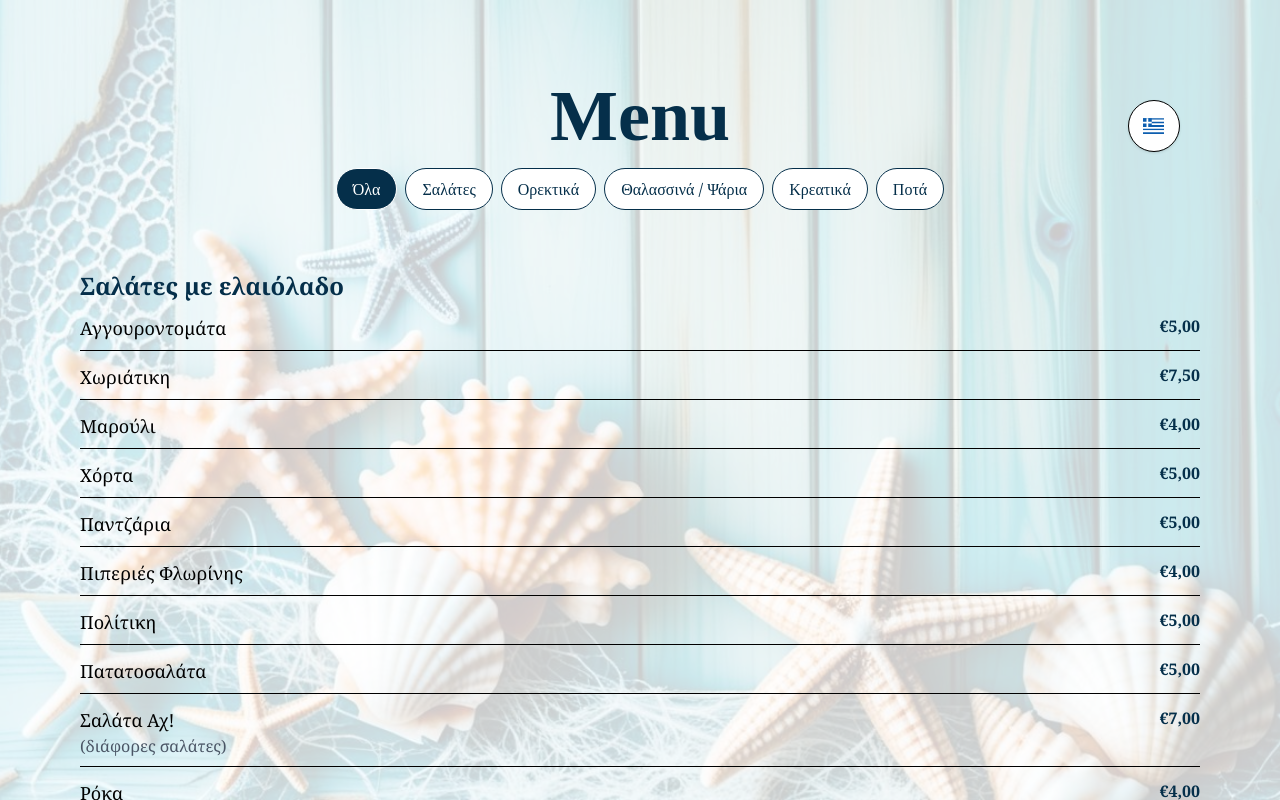
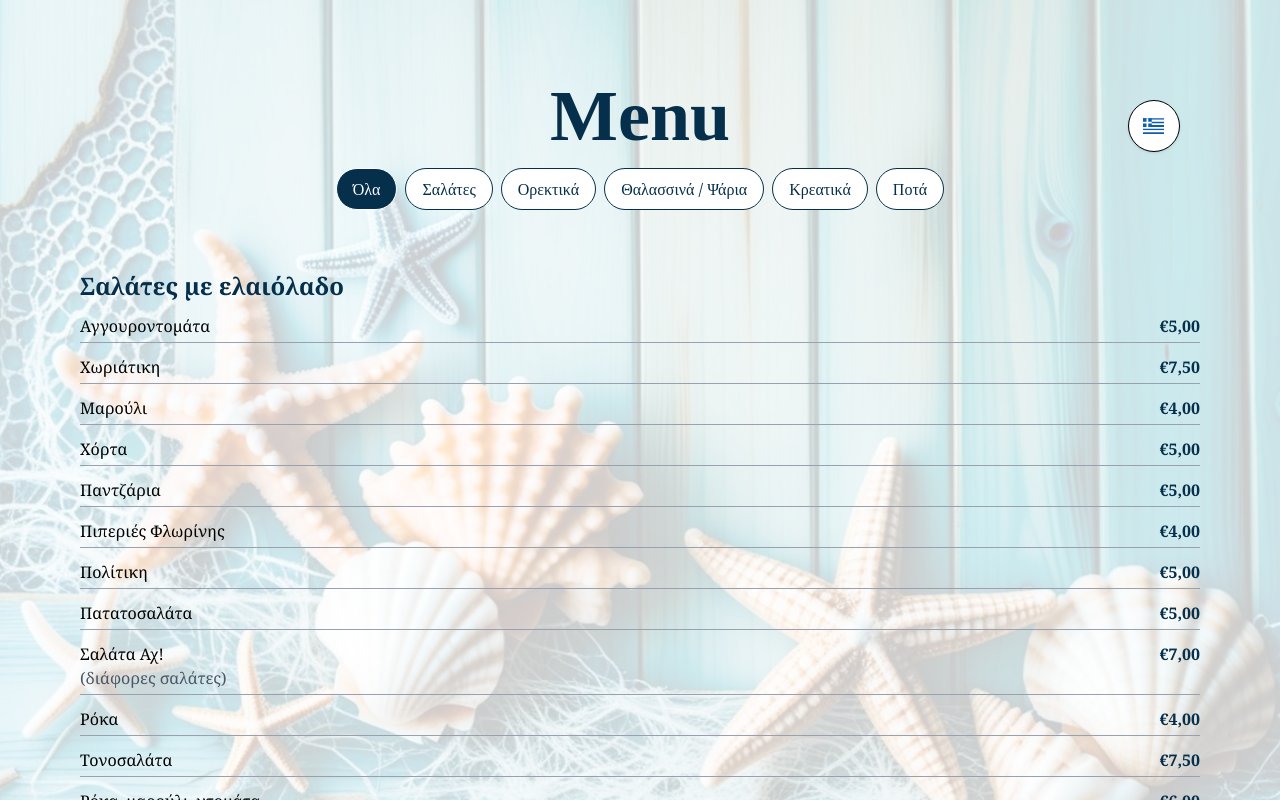
Before and after one commit to pagiannis/ax_niko_ax, a React (Vite) app: page / in a window 1280 px wide. Built offline with nearby package versions, Linux system fonts and the light colour scheme; some icons are missing; a web font is replaced by a local one.

Commit message:
Font-style: further improvments

```diff
--- a/src/components/MenuSection.tsx
+++ b/src/components/MenuSection.tsx
@@ -13,10 +13,10 @@ const MenuSection = ({ title, items, language }: MenuSectionProps) => (
       {items.map((item, idx) => (
         <li
           key={idx}
-          className="flex justify-between items-start border-b pb-2"
+          className="flex justify-between items-start border-b border-gray-400 pb-1 last:border-0"
         >
           <div>
-            <p className="text-lg">{item.name[language]}</p>
+            <p className="text-base">{item.name[language]}</p>
             {item.description && (
               <p className="text-base text-gray-600">
                 {item.description[language]}
```
